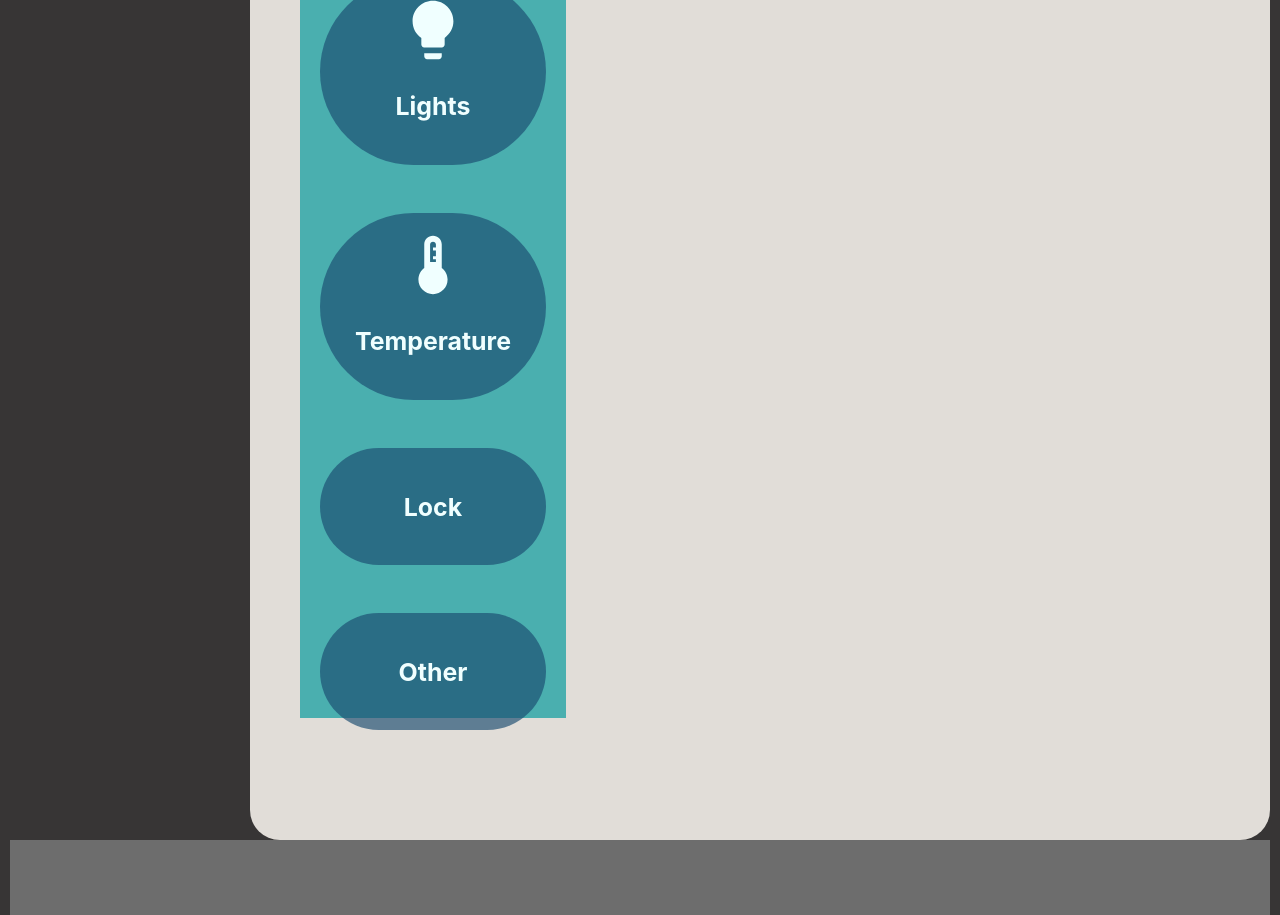
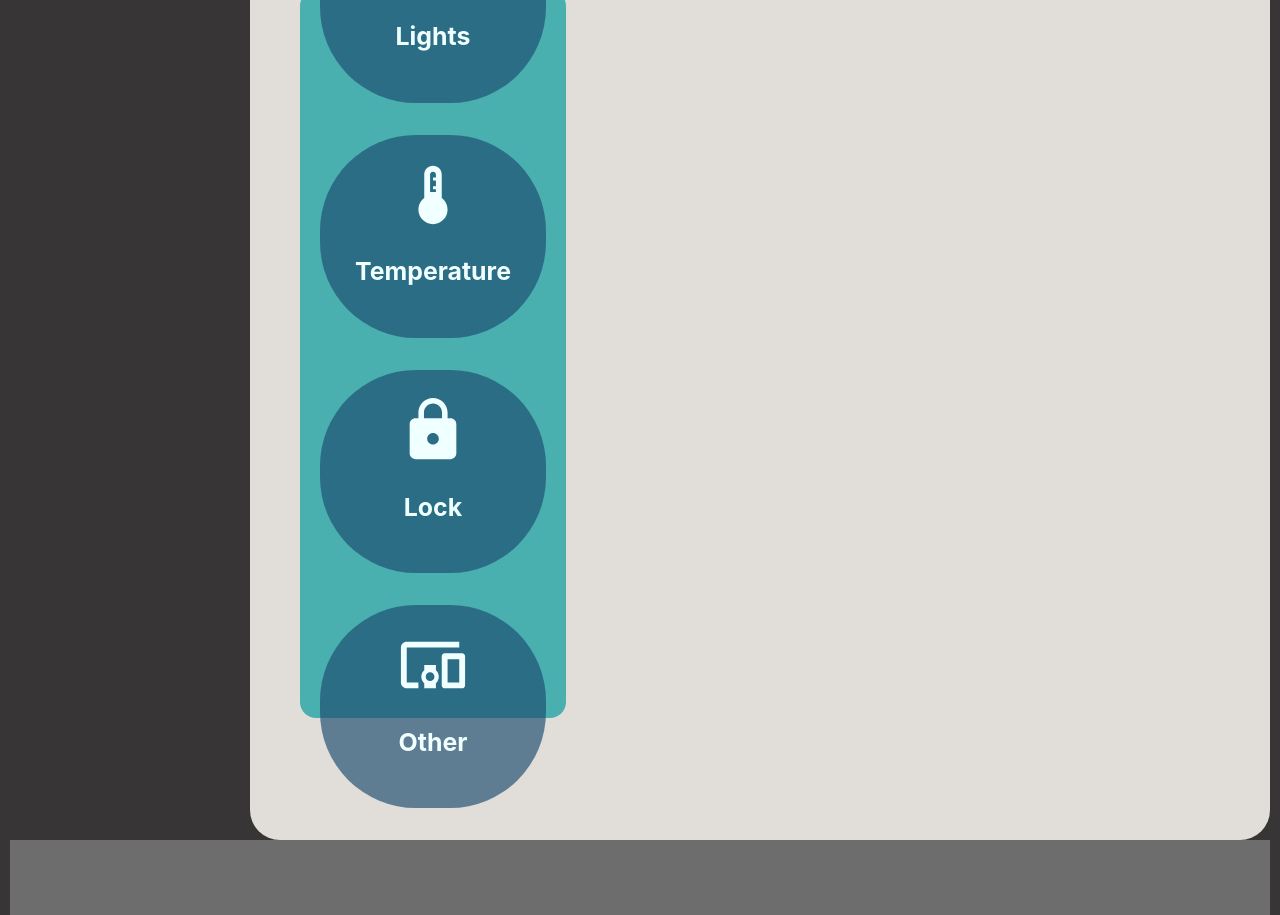
Before and after one commit to lele515/garden-loft-project, a React (Create React App) app: page / in a window 1280 px wide. Shown: the part 1420-2335 px from the top of the page. Built offline with nearby package versions, Linux system fonts and the light colour scheme.

Commit message:
edit iot

```diff
--- a/src/components/IoTControls/IoTControls.js
+++ b/src/components/IoTControls/IoTControls.js
@@ -2,6 +2,8 @@ import React from "react";
 import "./iotcontrols.css";
 import LightbulbIcon from '@mui/icons-material/Lightbulb';
 import ThermostatIcon from '@mui/icons-material/Thermostat';
+import HttpsIcon from '@mui/icons-material/Https';
+import DevicesOtherIcon from '@mui/icons-material/DevicesOther';
 
 const IoTControls = () => {
   const iconStyle = {
@@ -19,11 +21,11 @@ const IoTControls = () => {
           <h5>Temperature</h5>
         </article>
         <article className="control__card">
-          {/* <FiUser className='about__icon'/> */}
+          <HttpsIcon style={iconStyle}/>
           <h5>Lock</h5>
         </article>
         <article className="control__card">
-          {/* <VscFolderLibrary className='about__icon'/> */}
+          <DevicesOtherIcon style={iconStyle}/>
           <h5>Other</h5>
         </article>
       </div>
--- a/src/components/IoTControls/iotcontrols.css
+++ b/src/components/IoTControls/iotcontrols.css
@@ -12,10 +12,11 @@
   display:flex;
   flex-direction: column;
   justify-content: center;
-  gap: 3rem;
+  gap: 2rem;
   background-color:rgb(74, 175, 175);
   padding: 20px;
   height: 86vh;
+  border-radius: 1rem;;
 }
 
 
@@ -23,7 +24,7 @@
   background: var(--color-primary-variant);
   border: 1px solid transparent;
   border-radius: 6rem;
-  padding: 1rem;
+  padding: 1.5rem 1rem;
   text-align: center;
   transition: var(--transition);
   width: 15vw;
```
